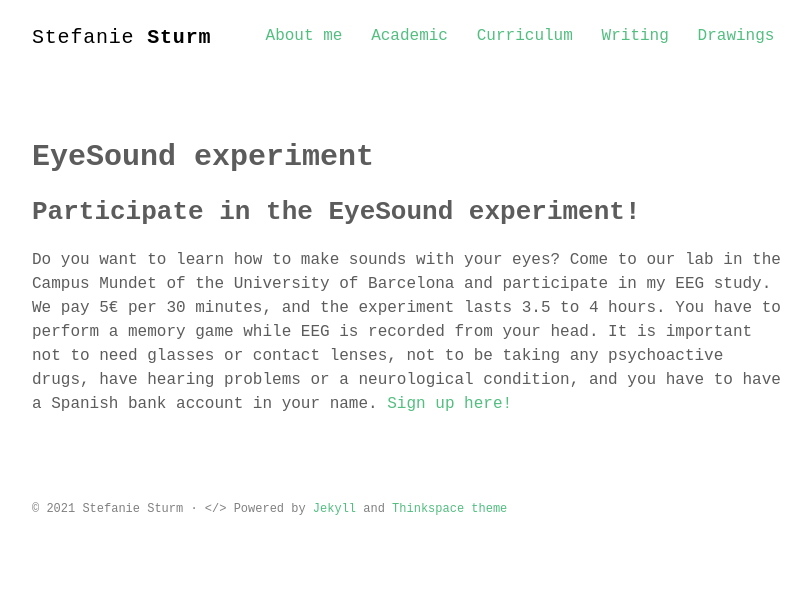
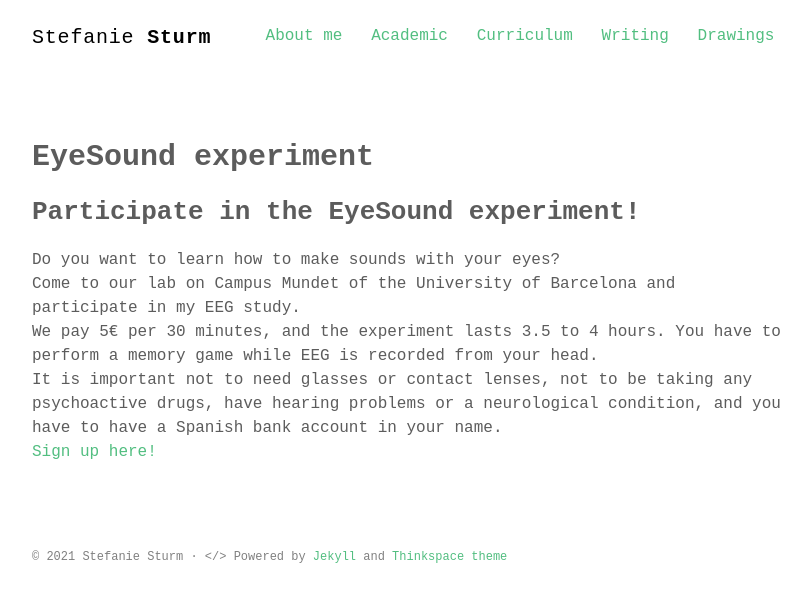
Before and after one commit to stefaniesturm/stefaniesturm.github.io, a Jekyll site: the page built from eyesound.md, in a window 1280 px wide. Shown: the top 602 px of the page, without its empty margins (232-1043 px from the left). Built offline with Jekyll 4.4.1, drawn with Linux system fonts in a browser that asks for light colours; some web fonts are replaced.

Commit message:
Update eyesound.md

```diff
--- a/eyesound.md
+++ b/eyesound.md
@@ -6,7 +6,8 @@ permalink: /eyesound/
 
 <h2><strong>Participate in the EyeSound experiment!</strong></h2>
 
-Do you want to learn how to make sounds with your eyes?  Come to our lab in the Campus Mundet of the University of Barcelona and participate in my EEG study.
-We pay 5€ per 30 minutes, and the experiment lasts 3.5 to 4 hours. You have to perform a memory game while EEG is recorded from your head.
-It is important not to need glasses or contact lenses, not to be taking any psychoactive drugs, have hearing problems or a neurological condition, and you have to have a Spanish bank account in your name.
+Do you want to learn how to make sounds with your eyes?<br/>
+Come to our lab on Campus Mundet of the University of Barcelona and participate in my EEG study.<br/>
+We pay 5€ per 30 minutes, and the experiment lasts 3.5 to 4 hours. You have to perform a memory game while EEG is recorded from your head.<br/>
+It is important not to need glasses or contact lenses, not to be taking any psychoactive drugs, have hearing problems or a neurological condition, and you have to have a Spanish bank account in your name.<br/>
 <a href="https://forms.gle/kACxyWBZMhEQh8EY6" target="_blank">Sign up here!</a>
```
